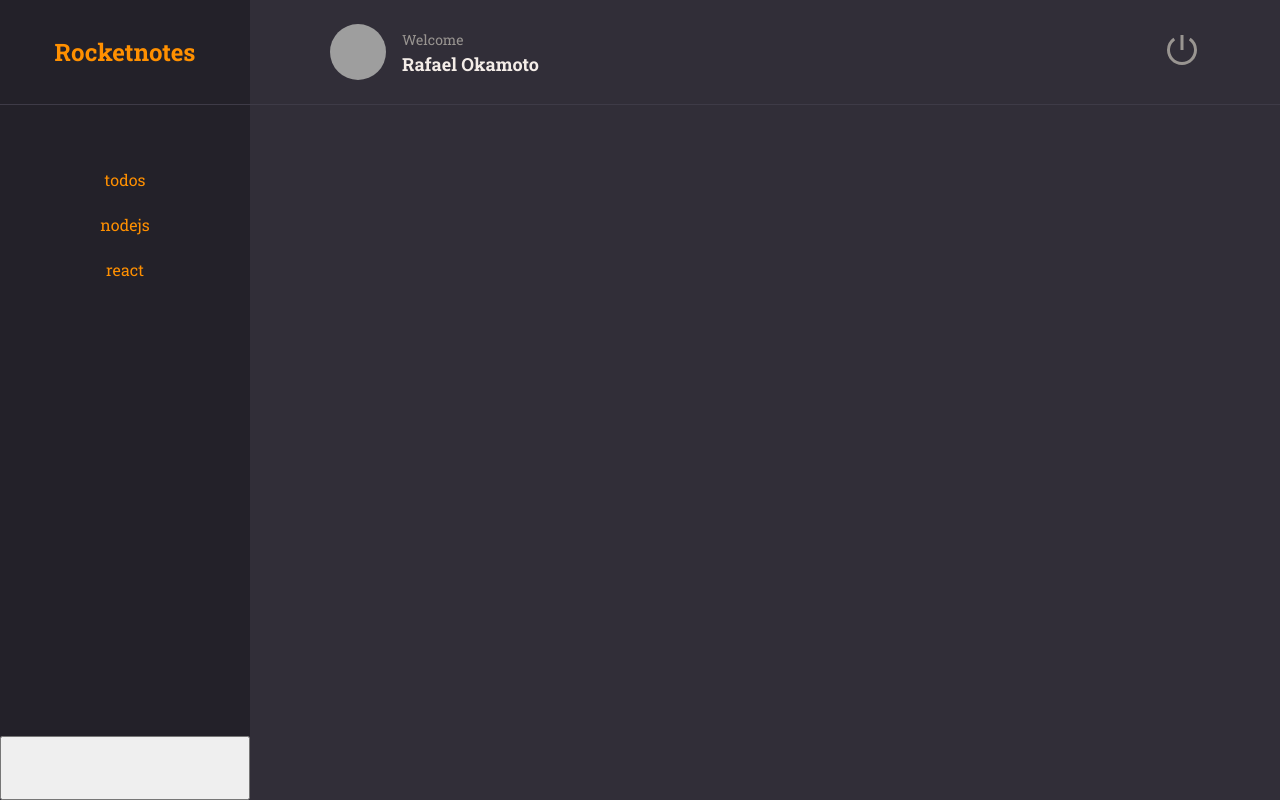
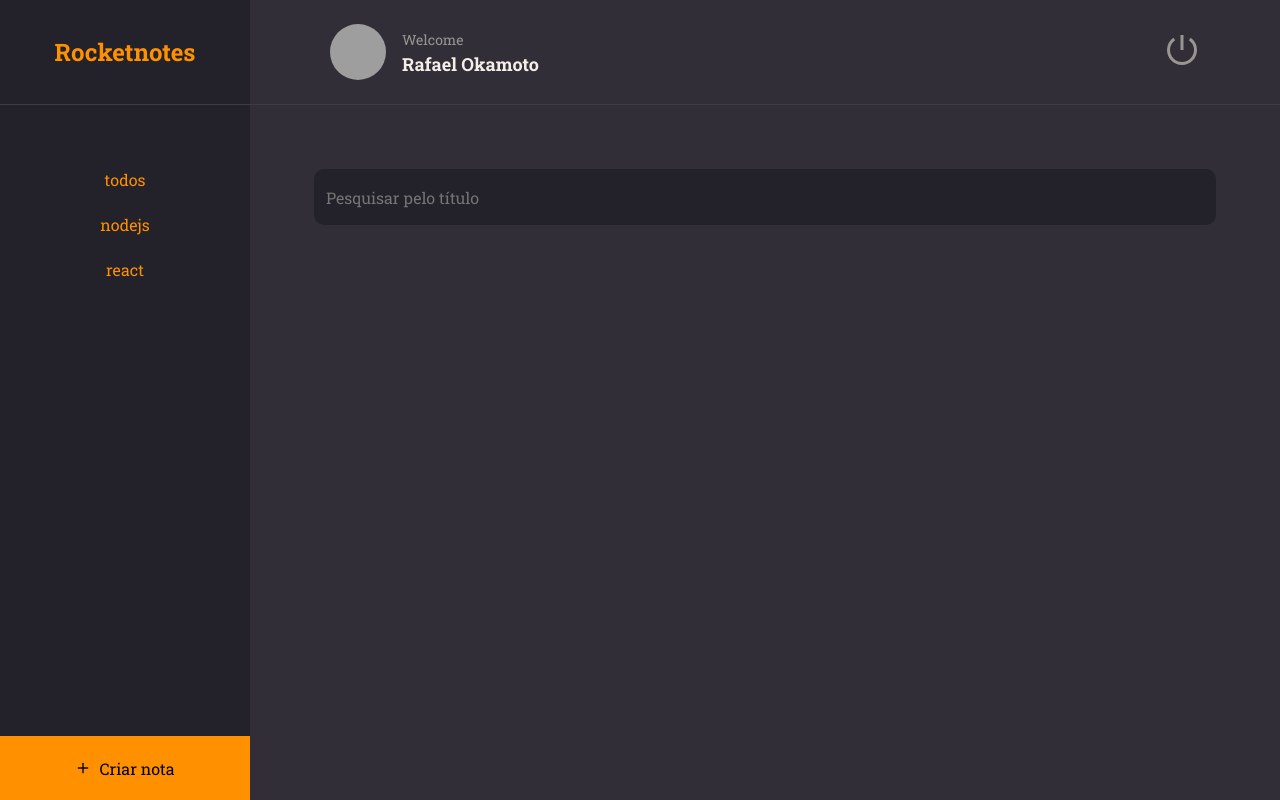
Before and after one commit to RafaelOkamoto182/Rocketnotes, a React (Vite) app: page / in a window 1280 px wide. Built offline with nearby package versions, Linux system fonts and the light colour scheme; grey boxes are pictures that could not be loaded.

Commit message:
criação do input. Bug no menu: todos os itens aparecem como ativos

```diff
--- /dev/null
+++ b/src/components/Input/index.jsx
@@ -0,0 +1,11 @@
+import { Container } from "./styles";
+
+export function Input({ icon: Icon, ...rest }) {
+    return (
+        <Container>
+            {Icon && <Icon size={20} />}
+            <input {...rest} />
+        </Container>
+    )
+
+}
--- /dev/null
+++ b/src/components/Input/styles.js
@@ -0,0 +1,34 @@
+import styled from 'styled-components'
+
+export const Container = styled.div`
+    width: 100%;
+    display: flex;
+    align-items: center;
+
+    background-color: ${({ theme }) => theme.COLORS.BACKGROUND_900};
+    color: ${({ theme }) => theme.COLORS.GRAY_300};
+
+    margin-bottom: 8px;
+    border-radius: 10px;
+
+    >input{
+        height: 56px;
+        width: 100%;
+
+        padding: 12px;
+
+        color:${({ theme }) => theme.COLORS.WHITE};
+        background:transparent;
+        border:0;
+
+        &:placeholder{
+            color: ${({ theme }) => theme.COLORS.GRAY_300};
+        }
+    }
+
+    >svg{
+        margin-left: 16px;
+    }
+
+
+`
--- a/src/pages/Home/index.jsx
+++ b/src/pages/Home/index.jsx
@@ -1,7 +1,10 @@
+import { FiPlus } from 'react-icons/fi'
+
 import { Container, Brand, Menu, Search, Content, NewNote } from './styles'
 
 import { Header } from '../../components/Header'
 import { ClickableText } from '../../components/ClickableText'
+import { Input } from '../../components/Input'
 
 export function Home() {
     return (
@@ -13,12 +16,13 @@
             <Header />
 
             <Menu>
-                <li><ClickableText title="todos" /></li>
+                <li><ClickableText title="todos" isactive /></li>
                 <li><ClickableText title="nodejs" /></li>
                 <li><ClickableText title="react" /></li>
             </Menu>
 
             <Search>
+                <Input placeholder="Pesquisar pelo título" />
             </Search>
 
             <Content>
@@ -26,7 +30,8 @@
             </Content>
 
             <NewNote>
-
+                <FiPlus />
+                Criar nota
             </NewNote>
 
         </Container>
--- a/src/pages/Home/styles.js
+++ b/src/pages/Home/styles.js
@@ -52,6 +52,7 @@
 
 export const Search = styled.div`
     grid-area: search;
+    padding: 64px 64px 0;
 
 `
 
@@ -63,4 +64,16 @@
 export const NewNote = styled.button`
     grid-area: newnote;
 
+    background-color: ${({ theme }) => theme.COLORS.ORANGE};
+    border: none;
+
+    display: flex;
+    align-items: center;
+    justify-content: center;
+
+    svg{
+        margin-right: 8px;
+    }
+
+
 `
```
